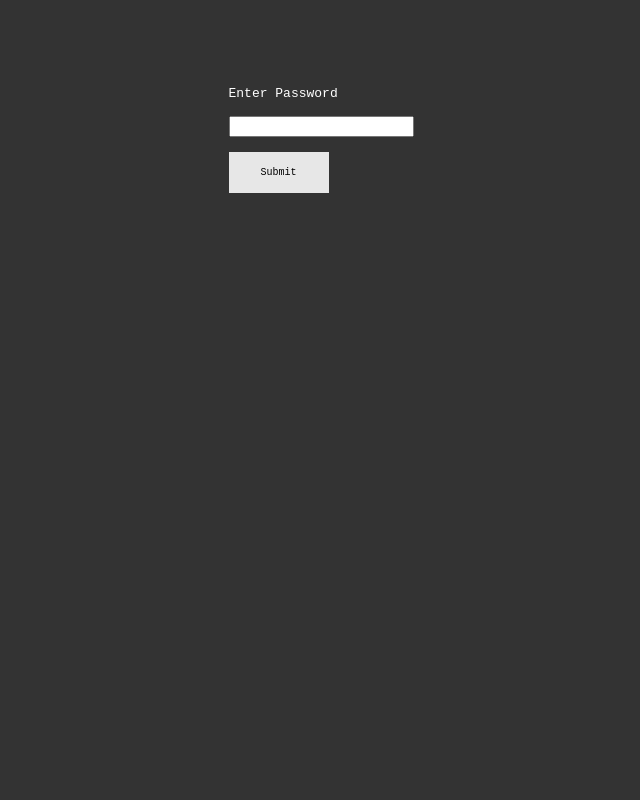
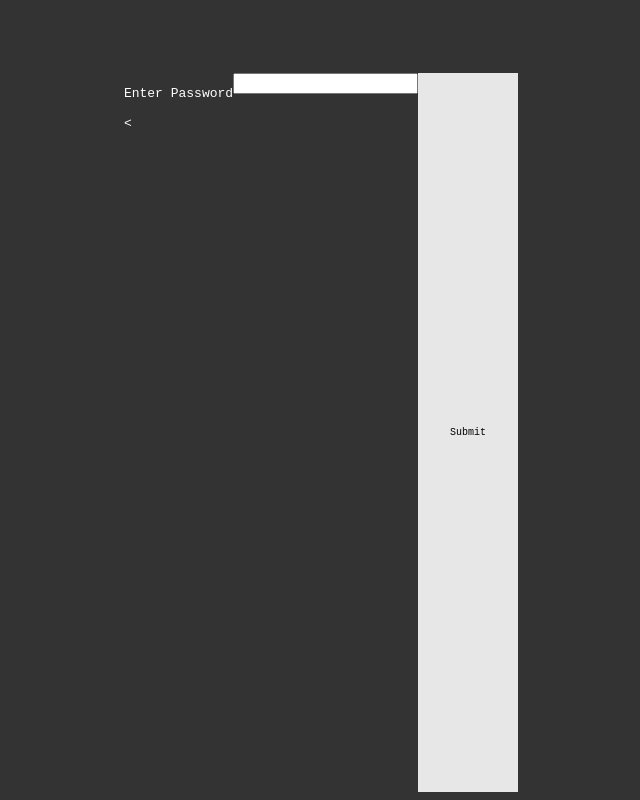
Before and after one commit to arsparfven/station-EIN00078, a plain HTML site: page index.html in a window 1280 px wide. Shown: the whole page, without its empty margins (319-959 px from the left). Drawn offline with Linux system fonts and the light colour scheme.

Commit message:
trying this?

```diff
--- a/index.html
+++ b/index.html
@@ -6,7 +6,7 @@
   <script type="text/javascript">
 
 
-                        window.alert("station-EIN00078\nFebruary 2018\nWritten by me. Coded by me. You may not claim any part of this creative property as your own, and by viewing you agree only to share with proper credit (linking to the offical github page (github.com/arsparfven/station-EIN00078) or hosted URL.\nDeveloped for Chrome, should work with other A Grade browsers as well.\nStill in progress. New files are added as I write them.");
+                        window.alert("station-EIN00078\nFebruary 2018\nWritten by me. Coded by me. You may not claim any part of this creative property as your own, and by viewing you agree only to share with proper credit (linking to the offical github page (github.com/arsparfven/station-EIN00078) or hosted URL.\nDeveloped for Chrome, should work with other A Grade browsers as well.\n\nStill in progress. New files are added as I write them.");
 
 
 
@@ -14,9 +14,9 @@
 
 <p>Enter Password <br />
   <br />
- <!-- <form name="passwd" id="passwd"> -->
+ <<form name="passwd" id="passwd">
 <input id="pw" type="password">
- <!-- </form> -->
+</form>
   <br />
   <br />
 <script type="text/javascript">
```
